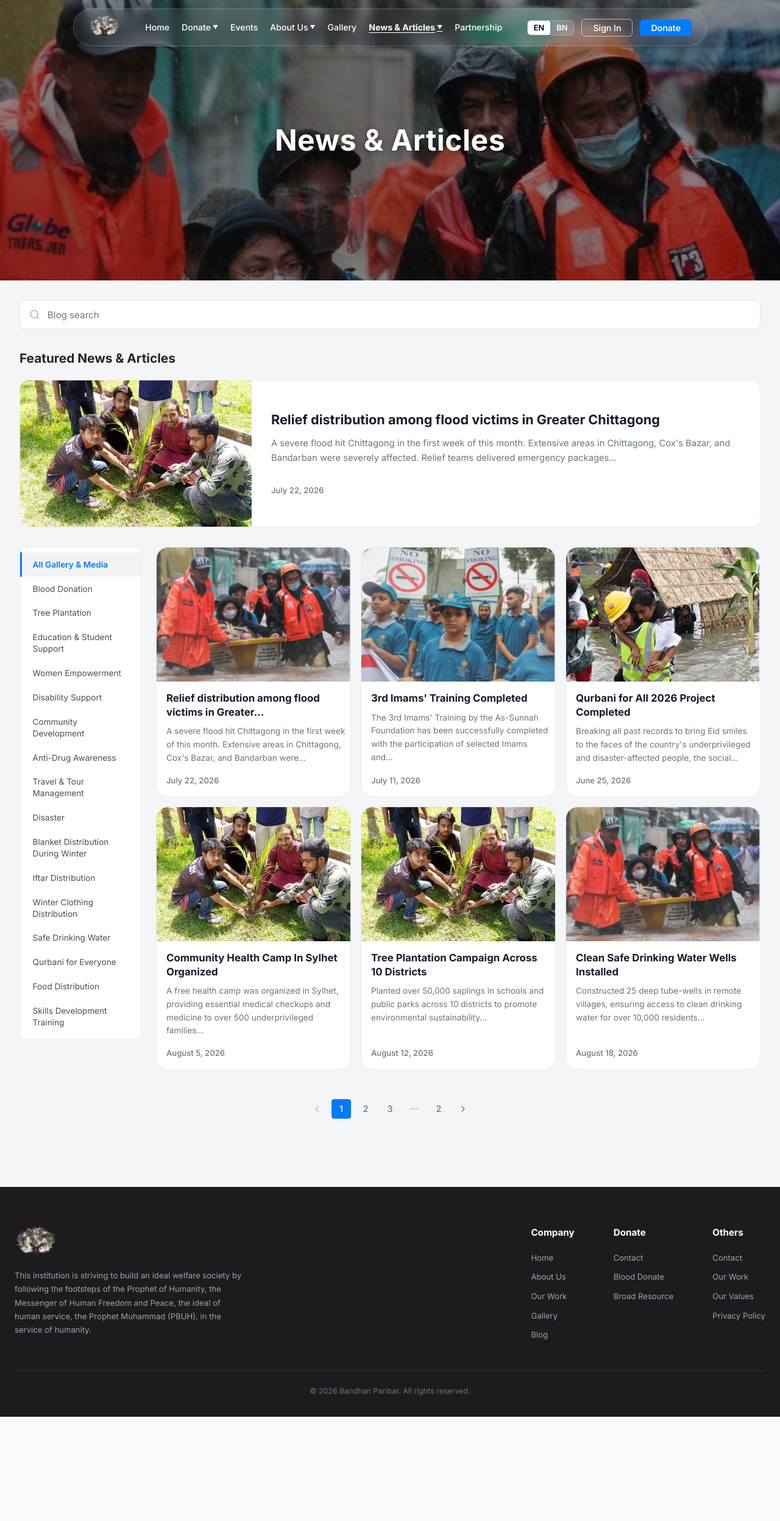
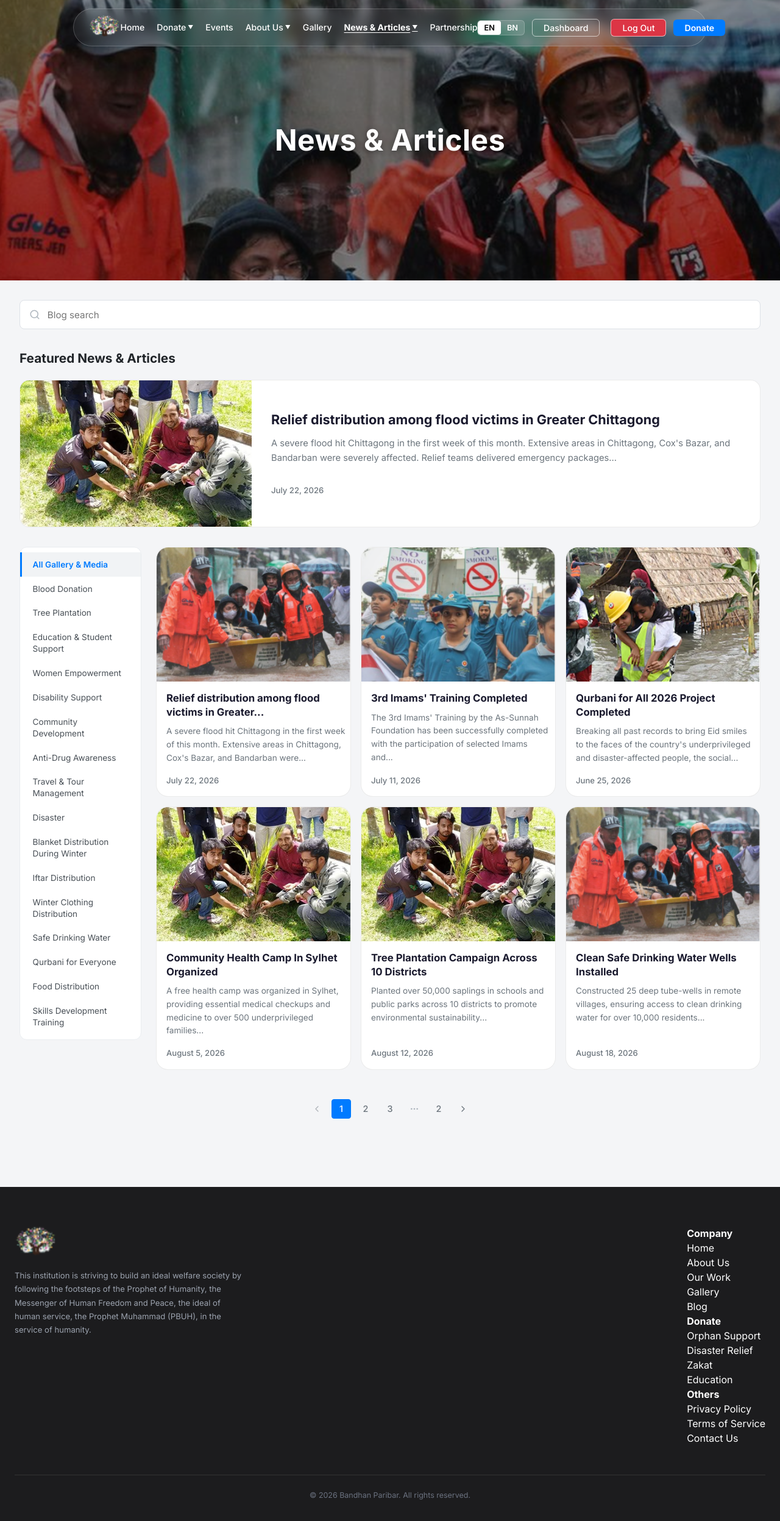
Before and after one commit to kazi-Samin/maxvalid-blog-news-management, a React (Vite) app: page / in a window 1280 px wide. Shown: the whole page at 61% size. Before the commit the page ends 2324 px from the top, so only its background shows below. Built offline with nearby package versions, Linux system fonts and the light colour scheme; sample sign-in values are in the browser's storage.

Commit message:
fix: make admin logo clickable back to home and show dashboard/logout when logged in

```diff
--- a/src/components/layout/AdminLayout.jsx
+++ b/src/components/layout/AdminLayout.jsx
@@ -1,4 +1,4 @@
-import { NavLink, Outlet, useNavigate } from 'react-router-dom';
+import { NavLink, Outlet, useNavigate, Link } from 'react-router-dom';
 import { LayoutGrid, Users, FileText, Settings, User, LogOut } from 'lucide-react';
 import { useAuth } from '../../context/AuthContext';
 import logoImage from '../../assets/logo.png';
@@ -18,7 +18,9 @@ function AdminLayout() {
       {/* Sidebar */}
       <aside className={styles.sidebar}>
         <div className={styles.sidebarHeader}>
-          <img src={logoImage} alt="Logo" className={styles.logo} />
+          <Link to="/" title="Go to main website">
+            <img src={logoImage} alt="Bandhan Paribar Logo" className={styles.logo} />
+          </Link>
         </div>
 
         <nav className={styles.navMenu}>
--- a/src/components/layout/PublicLayout.jsx
+++ b/src/components/layout/PublicLayout.jsx
@@ -1,12 +1,14 @@
 import { useState } from 'react';
 import { Outlet, Link, useNavigate } from 'react-router-dom';
 import { Menu, X } from 'lucide-react';
+import { useAuth } from '../../context/AuthContext';
 import logoImage from '../../assets/logo.png';
 import styles from './PublicLayout.module.css';
 
 function PublicLayout() {
   const [isMobileMenuOpen, setIsMobileMenuOpen] = useState(false);
   const navigate = useNavigate();
+  const { isAuthenticated, logout } = useAuth();
 
   return (
     <div className={styles.layout}>
@@ -15,7 +17,7 @@ function PublicLayout() {
         <div className={styles.container}>
           <div className={styles.logo}>
             <Link to="/">
-              <img src={logoImage} alt="MaxValid Logo" className={styles.logoImage} />
+              <img src={logoImage} alt="Bandhan Paribar Logo" className={styles.logoImage} />
             </Link>
           </div>
 
@@ -25,7 +27,7 @@ function PublicLayout() {
             <Link to="#" className={styles.navLink}>Events</Link>
             <Link to="#" className={styles.navLink}>About Us <span className={styles.dropdownIcon}>▼</span></Link>
             <Link to="#" className={styles.navLink}>Gallery</Link>
-            <Link to="/news" className={`${styles.navLink} ${styles.active}`}>News & Articles <span className={styles.dropdownIcon}>▼</span></Link>
+            <Link to="/" className={`${styles.navLink} ${styles.active}`}>News & Articles <span className={styles.dropdownIcon}>▼</span></Link>
             <Link to="#" className={styles.navLink}>Partnership</Link>
           </nav>
 
@@ -34,7 +36,26 @@ function PublicLayout() {
               <button className={styles.langBtnActive}>EN</button>
               <button className={styles.langBtn}>BN</button>
             </div>
-            <button className={styles.signInBtn} onClick={() => navigate('/signin')}>Sign In</button>
+
+            {isAuthenticated ? (
+              <>
+                <button className={styles.signInBtn} onClick={() => navigate('/admin/blog-news')}>
+                  Dashboard
+                </button>
+                <button
+                  className={styles.signInBtn}
+                  style={{ background: '#dc3545', color: '#fff', marginLeft: '6px' }}
+                  onClick={logout}
+                >
+                  Log Out
+                </button>
+              </>
+            ) : (
+              <button className={styles.signInBtn} onClick={() => navigate('/signin')}>
+                Sign In
+              </button>
+            )}
+
             <button className={styles.donateBtn}>Donate</button>
 
             <button
@@ -58,51 +79,64 @@ function PublicLayout() {
             <p>This institution is striving to build an ideal welfare society by following the footsteps of the Prophet of Humanity, the Messenger of Human Freedom and Peace, the ideal of human service, the Prophet Muhammad (PBUH), in the service of humanity.</p>
           </div>
 
-          <div className={styles.footerLinksGroup}>
-            <div className={styles.footerCol}>
+          <div className={styles.footerLinks}>
+            <div className={styles.footerColumn}>
               <h4>Company</h4>
-              <Link to="/">Home</Link>
-              <Link to="#">About Us</Link>
-              <Link to="#">Our Work</Link>
-              <Link to="#">Gallery</Link>
-              <Link to="#">Blog</Link>
+              <ul>
+                <li><Link to="/">Home</Link></li>
+                <li><Link to="#">About Us</Link></li>
+                <li><Link to="#">Our Work</Link></li>
+                <li><Link to="#">Gallery</Link></li>
+                <li><Link to="/">Blog</Link></li>
+              </ul>
             </div>
-            <div className={styles.footerCol}>
+
+            <div className={styles.footerColumn}>
               <h4>Donate</h4>
-              <Link to="#">Contact</Link>
-              <Link to="#">Blood Donate</Link>
-              <Link to="#">Broad Resource</Link>
+              <ul>
+                <li><Link to="#">Orphan Support</Link></li>
+                <li><Link to="#">Disaster Relief</Link></li>
+                <li><Link to="#">Zakat</Link></li>
+                <li><Link to="#">Education</Link></li>
+              </ul>
             </div>
-            <div className={styles.footerCol}>
+
+            <div className={styles.footerColumn}>
               <h4>Others</h4>
-              <Link to="#">Contact</Link>
-              <Link to="#">Our Work</Link>
-              <Link to="#">Our Values</Link>
-              <Link to="#">Privacy Policy</Link>
+              <ul>
+                <li><Link to="#">Privacy Policy</Link></li>
+                <li><Link to="#">Terms of Service</Link></li>
+                <li><Link to="#">Contact Us</Link></li>
+              </ul>
             </div>
           </div>
         </div>
+
         <div className={styles.copyright}>
           &copy; 2026 Bandhan Paribar. All rights reserved.
         </div>
       </footer>
 
-      {/* Mobile Bottom Navigation */}
-      <nav className={styles.mobileBottomNav}>
-        <Link to="/" className={styles.bottomNavLink}>
-          <svg width="24" height="24" viewBox="0 0 24 24" fill="none" stroke="currentColor" strokeWidth="2" strokeLinecap="round" strokeLinejoin="round"><path d="m3 9 9-7 9 7v11a2 2 0 0 1-2 2H5a2 2 0 0 1-2-2z"/><polyline points="9 22 9 12 15 12 15 22"/></svg>
+      {/* Mobile Bottom Navigation Bar (Figma spec) */}
+      <nav className={styles.mobileBottomNav} aria-label="Mobile Navigation">
+        <Link to="/" className={`${styles.mobileNavItem} ${styles.mobileNavActive}`}>
+          <span className={styles.mobileNavIcon}>🏠</span>
+          <span>Home</span>
         </Link>
-        <Link to="#" className={styles.bottomNavLink}>
-          <svg width="24" height="24" viewBox="0 0 24 24" fill="none" stroke="currentColor" strokeWidth="2" strokeLinecap="round" strokeLinejoin="round"><path d="M12 21a9 9 0 0 0 9-9H3a9 9 0 0 0 9 9Z"/><path d="M12 12A9 9 0 0 0 3 3h18a9 9 0 0 0-9 9Z"/><path d="m20.6 6.4-1.2-1.2"/><path d="M12 3v3"/><path d="M3.4 6.4 4.6 5.2"/></svg>
+        <Link to="#" className={styles.mobileNavItem}>
+          <span className={styles.mobileNavIcon}>💚</span>
+          <span>Donate</span>
         </Link>
-        <Link to="#" className={styles.bottomNavLink}>
-          <svg width="24" height="24" viewBox="0 0 24 24" fill="none" stroke="currentColor" strokeWidth="2" strokeLinecap="round" strokeLinejoin="round"><path d="M6 8a6 6 0 0 1 12 0c0 7 3 9 3 9H3s3-2 3-9"/><path d="M10.3 21a1.94 1.94 0 0 0 3.4 0"/></svg>
+        <Link to="#" className={styles.mobileNavItem}>
+          <span className={styles.mobileNavIcon}>🔔</span>
+          <span>Alerts</span>
         </Link>
-        <Link to="#" className={styles.bottomNavLink}>
-          <svg width="24" height="24" viewBox="0 0 24 24" fill="none" stroke="currentColor" strokeWidth="2" strokeLinecap="round" strokeLinejoin="round"><path d="m11 17 2 2a1 1 0 1 0 3-3"/><path d="m14 14 2.5 2.5a1 1 0 1 0 3-3l-3.88-3.88a3 3 0 0 0-4.24 0l-7.3 7.3a1 1 0 0 1-1.41-1.41l3.35-3.35"/><path d="m20 18-2-2"/><path d="m22 20-2-2"/></svg>
+        <Link to="#" className={styles.mobileNavItem}>
+          <span className={styles.mobileNavIcon}>🤝</span>
+          <span>Partner</span>
         </Link>
-        <Link to="/news" className={`${styles.bottomNavLink} ${styles.activeBottomNav}`}>
-          <svg width="24" height="24" viewBox="0 0 24 24" fill="none" stroke="currentColor" strokeWidth="2" strokeLinecap="round" strokeLinejoin="round"><line x1="8" y1="6" x2="21" y2="6"/><line x1="8" y1="12" x2="21" y2="12"/><line x1="8" y1="18" x2="21" y2="18"/><line x1="3" y1="6" x2="3.01" y2="6"/><line x1="3" y1="12" x2="3.01" y2="12"/><line x1="3" y1="18" x2="3.01" y2="18"/></svg>
+        <Link to="/" className={styles.mobileNavItem}>
+          <span className={styles.mobileNavIcon}>📰</span>
           <span>Articles</span>
         </Link>
       </nav>
```
